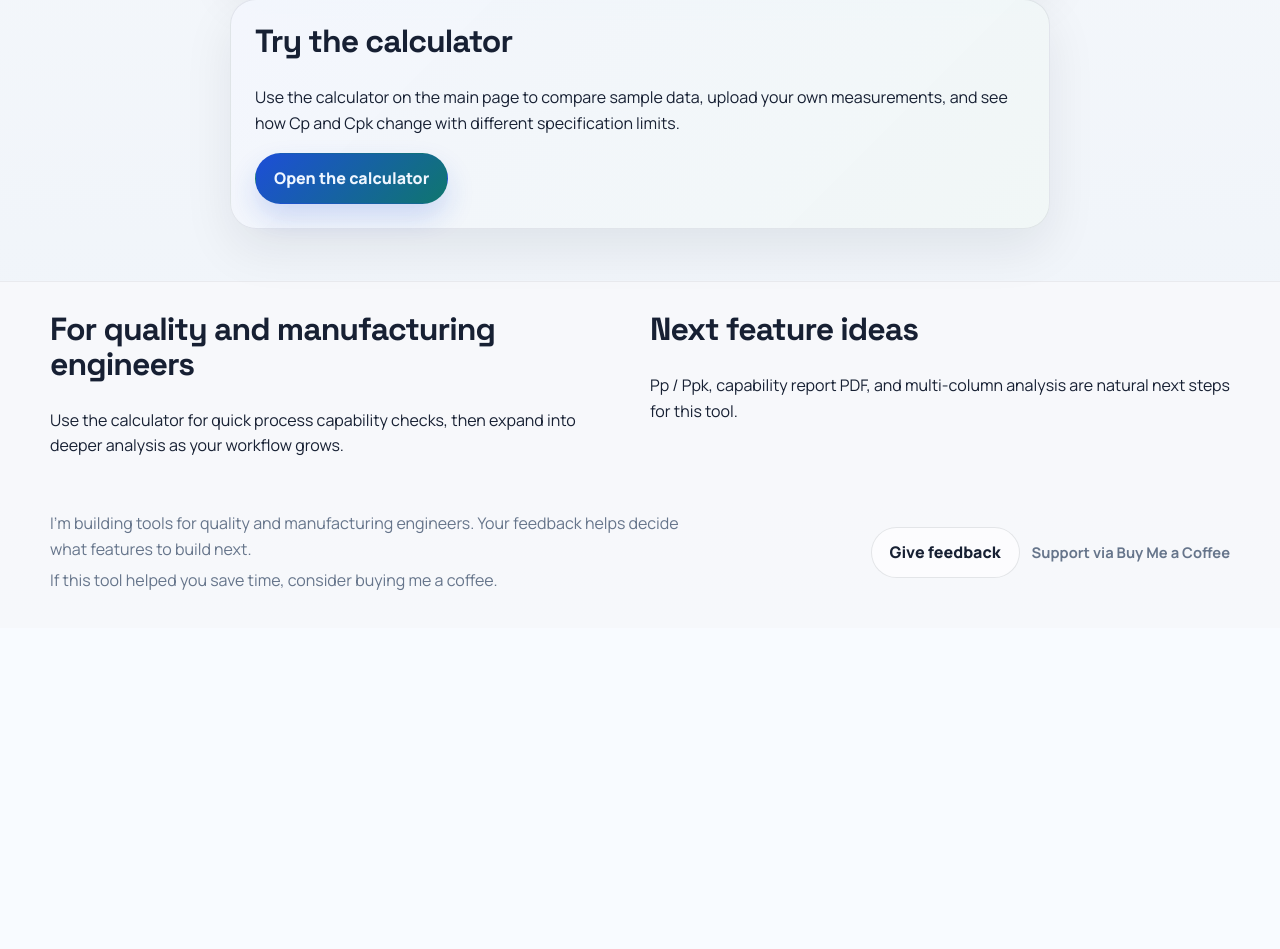
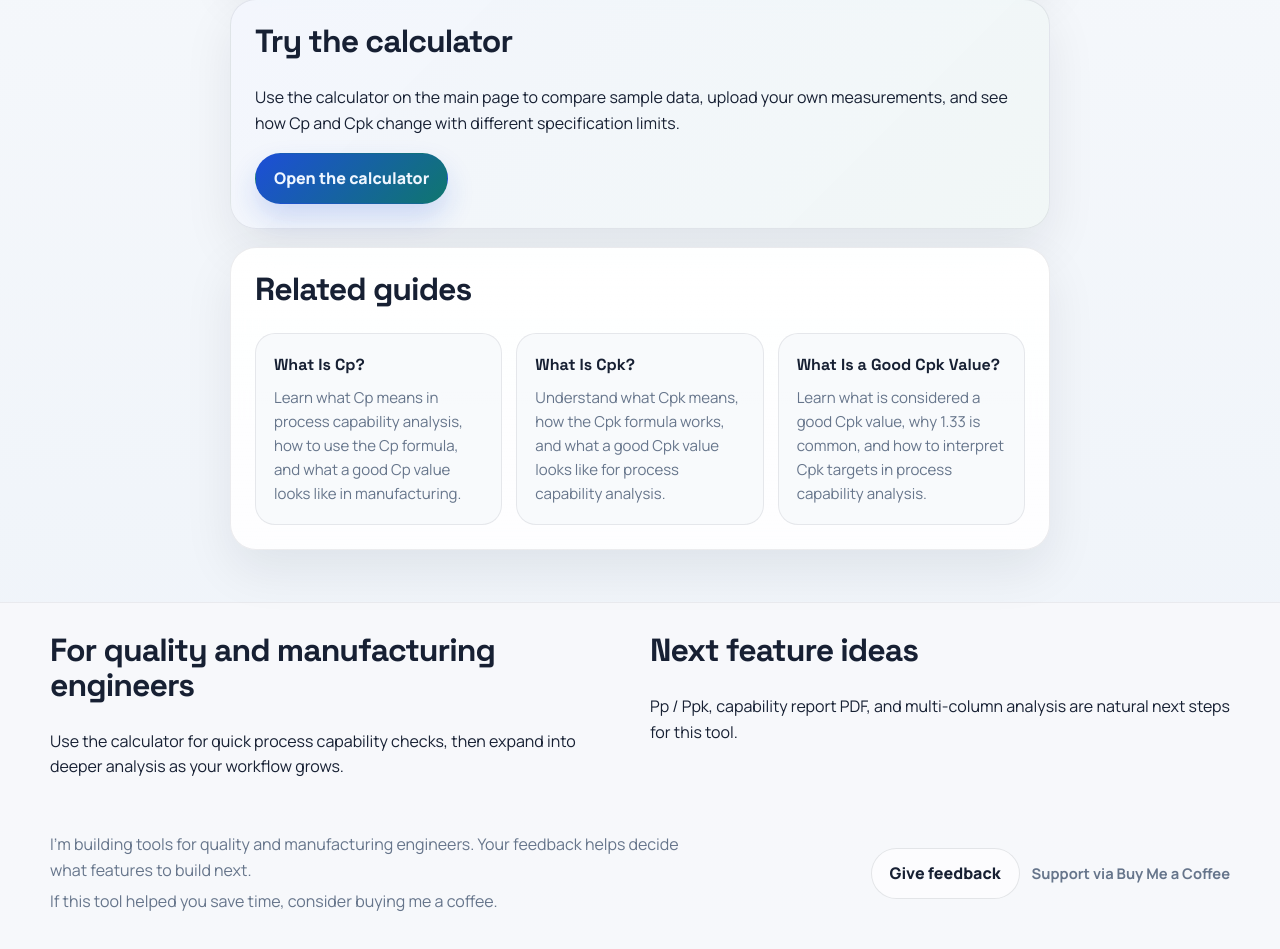
Before and after one commit to ryo0905-eng/cp-cpk-calculator-python, a Flask app: page /cp-vs-cpk in a window 1280 px wide. Shown: the part 1323-2272 px from the top of the page. Before the commit the page ends 1913 px from the top, so only its background shows below. Run offline with Flask 3, Linux system fonts and the light colour scheme.

Commit message:
記事の導線を追加

```diff
--- a/content_pages.py
+++ b/content_pages.py
@@ -192,3 +192,34 @@ CONTENT_PAGES = {
         ],
     },
 }
+
+
+RELATED_PAGE_MAP = {
+    "what-is-cp": ["cp-vs-cpk", "cp-formula", "how-to-calculate-cp-cpk"],
+    "what-is-cpk": ["what-is-a-good-cpk-value", "cp-vs-cpk", "how-to-calculate-cp-cpk"],
+    "cp-vs-cpk": ["what-is-cp", "what-is-cpk", "what-is-a-good-cpk-value"],
+    "what-is-pp-ppk": ["pp-vs-ppk", "cp-vs-cpk", "how-to-calculate-cp-cpk"],
+    "what-is-a-good-cpk-value": ["what-is-cpk", "cp-vs-cpk", "how-to-calculate-cp-cpk"],
+    "how-to-calculate-cp-cpk": ["cp-formula", "what-is-cp", "what-is-cpk"],
+    "cp-formula": ["what-is-cp", "how-to-calculate-cp-cpk", "cp-vs-cpk"],
+    "pp-vs-ppk": ["what-is-pp-ppk", "cp-vs-cpk", "what-is-a-good-cpk-value"],
+}
+
+
+def get_related_pages(slug: str) -> list[dict]:
+    related_slugs = RELATED_PAGE_MAP.get(slug, [])
+    related_pages = []
+
+    for related_slug in related_slugs:
+        page = CONTENT_PAGES.get(related_slug)
+        if page is None:
+            continue
+        related_pages.append(
+            {
+                "slug": related_slug,
+                "heading": page["heading"],
+                "description": page["description"],
+            }
+        )
+
+    return related_pages
--- a/routes.py
+++ b/routes.py
@@ -3,7 +3,7 @@ from __future__ import annotations
 from flask import Response, render_template, request, send_file, url_for
 
 from calculator_service import CALCULATOR_PAGE, build_initial_calculator_state, get_form_state, run_calculation
-from content_pages import CONTENT_PAGES
+from content_pages import CONTENT_PAGES, get_related_pages
 from sample_catalog import SAMPLE_OPTIONS, build_sample_file
 
 
@@ -86,5 +86,7 @@ def register_routes(app) -> None:
                 page_title=page["title"],
                 meta_description=page["description"],
                 page=page,
+                page_slug=slug,
+                related_pages=get_related_pages(slug),
             ),
         )
--- a/static/style.css
+++ b/static/style.css
@@ -595,6 +595,39 @@ thead th {
     padding-bottom: 52px;
 }
 
+.related-grid {
+    display: grid;
+    grid-template-columns: repeat(3, minmax(0, 1fr));
+    gap: 14px;
+}
+
+.related-card {
+    display: grid;
+    gap: 8px;
+    padding: 18px;
+    border-radius: 20px;
+    border: 1px solid rgba(15, 23, 42, 0.08);
+    background: rgba(248, 250, 252, 0.92);
+    color: var(--text);
+    transition: transform 0.16s ease, border-color 0.16s ease, box-shadow 0.16s ease;
+}
+
+.related-card strong {
+    font-family: "Space Grotesk", sans-serif;
+    font-size: 1rem;
+}
+
+.related-card span {
+    color: var(--muted);
+    font-size: 0.94rem;
+}
+
+.related-card:hover {
+    transform: translateY(-2px);
+    border-color: rgba(29, 78, 216, 0.18);
+    box-shadow: 0 16px 32px rgba(15, 23, 42, 0.08);
+}
+
 .callout {
     background:
         linear-gradient(135deg, rgba(29, 78, 216, 0.05), rgba(15, 118, 110, 0.06)),
@@ -650,7 +683,8 @@ thead th {
     .hero-grid,
     .app-grid,
     .two-col,
-    .footer-grid {
+    .footer-grid,
+    .related-grid {
         grid-template-columns: 1fr;
     }
 
--- a/templates/content_page.html
+++ b/templates/content_page.html
@@ -1,4 +1,36 @@
 {% extends "base.html" %}
+
+{% block head_extra %}
+<script type="application/ld+json">
+{
+  "@context": "https://schema.org",
+  "@type": "Article",
+  "headline": "{{ page.title }}",
+  "description": "{{ page.description }}",
+  "mainEntityOfPage": "{{ canonical_url }}"
+}
+</script>
+<script type="application/ld+json">
+{
+  "@context": "https://schema.org",
+  "@type": "BreadcrumbList",
+  "itemListElement": [
+    {
+      "@type": "ListItem",
+      "position": 1,
+      "name": "Calculator",
+      "item": "{{ base_url }}{{ url_for('index') }}"
+    },
+    {
+      "@type": "ListItem",
+      "position": 2,
+      "name": "{{ page.heading }}",
+      "item": "{{ canonical_url }}"
+    }
+  ]
+}
+</script>
+{% endblock %}
 
 {% block content %}
 <section class="content-hero">
@@ -27,5 +59,19 @@
         <p>Use the calculator on the main page to compare sample data, upload your own measurements, and see how Cp and Cpk change with different specification limits.</p>
         <a class="button button-primary" href="{{ url_for('index') }}">Open the calculator</a>
     </article>
+
+    {% if related_pages %}
+    <section class="panel">
+        <h2>Related guides</h2>
+        <div class="related-grid">
+            {% for related in related_pages %}
+            <a class="related-card" href="{{ url_for('content_page', slug=related.slug) }}">
+                <strong>{{ related.heading }}</strong>
+                <span>{{ related.description }}</span>
+            </a>
+            {% endfor %}
+        </div>
+    </section>
+    {% endif %}
 </section>
 {% endblock %}
```
